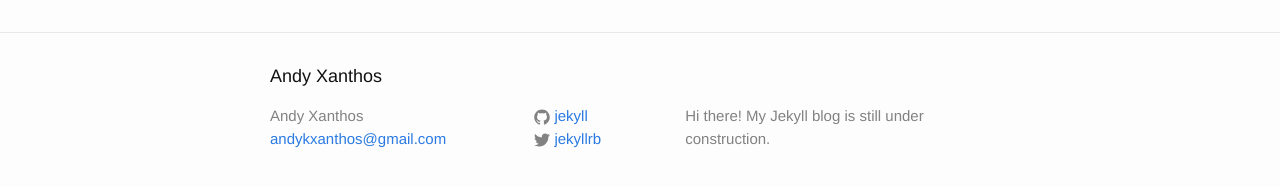
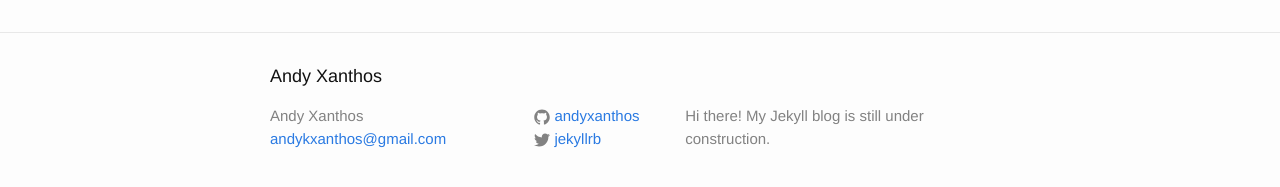
Before and after one commit to mvaneijgen/andyxanthos.github.io, a Jekyll site: the page built from about.md, in a window 1280 px wide. Shown: the part 318-505 px from the top of the page. Built offline with Jekyll 4.4.1, drawn with Linux system fonts in a browser that asks for light colours.

Commit message:
more config stuff
added my github name

```diff
--- a/_config.yml
+++ b/_config.yml
@@ -13,7 +13,7 @@ description: > # this means to ignore newlines until "baseurl:"
 baseurl: "" # the subpath of your site, e.g. /blog
 url: "https://andykxanthos.github.io" # the base hostname & protocol for your site
 twitter_username: jekyllrb
-github_username:  jekyll
+github_username:  andyxanthos
 
 # Build settings
 markdown: kramdown
```
